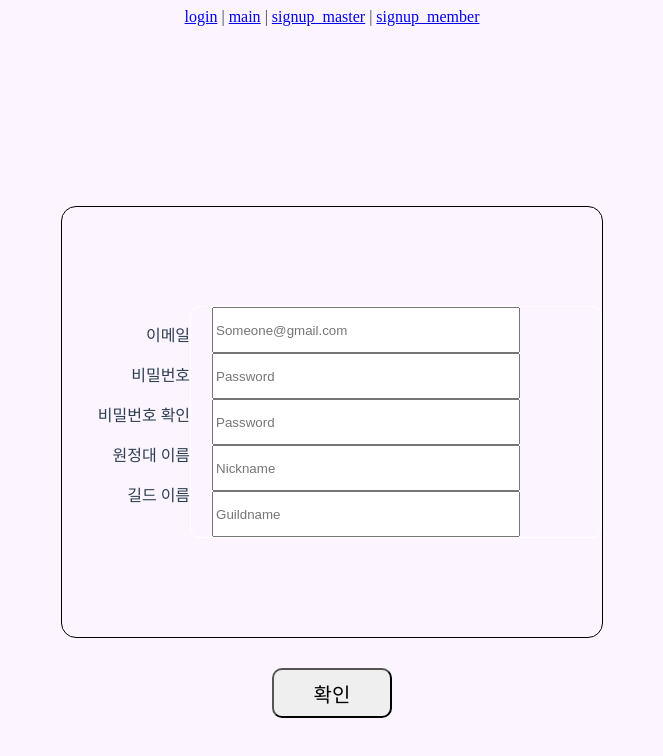
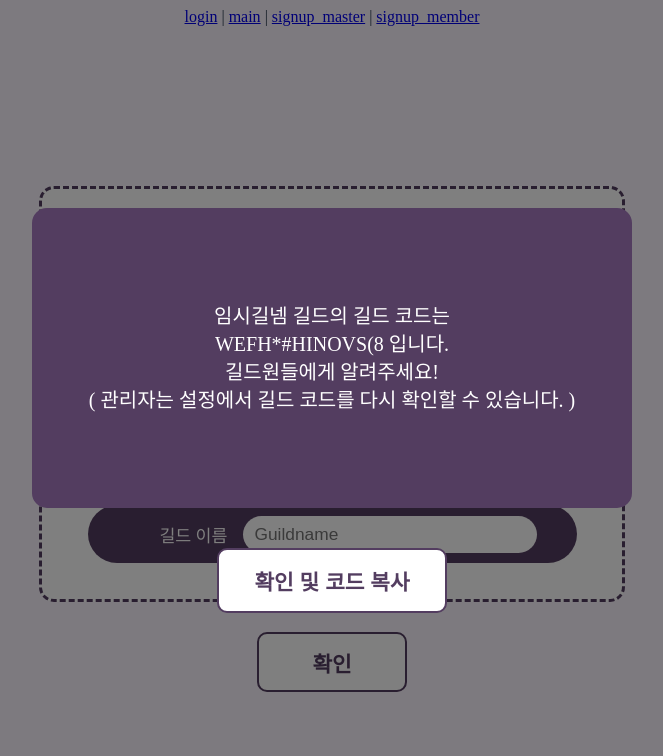
Before and after one commit to muguk04-4/lostArk_guildManager, a Vue app in the folder loagm/: page /signup_master in a window 1280 px wide. Shown: the top 756 px of the page, without its empty margins (308-971 px from the left). Built offline with nearby package versions, Linux system fonts and the light colour scheme.

Commit message:
sigh up page design almost complete

```diff
--- a/loagm/src/App.vue
+++ b/loagm/src/App.vue
@@ -13,6 +13,17 @@
 body {
   background-color: rgb(252, 245, 255);
 }
+input:focus{
+  outline: none;
+}
+/* 이거 왜 작동안하지? */
+/* button{
+  transition: background-color 0.15s, color 0.15s;
+}
+button:hover{
+  background-color: var(--container-bg-color);
+  color: white;
+} */
 
 #app {
   -webkit-font-smoothing: antialiased;
@@ -27,6 +38,6 @@ body {
 
 :root {
   --main-bg-color: brown;
-  --cotainer-bg-color: rgb(83, 61, 96);
+  --container-bg-color: rgb(83, 61, 96);
 }
 </style>
--- a/loagm/src/views/LoginView.vue
+++ b/loagm/src/views/LoginView.vue
@@ -54,7 +54,7 @@ export default {
   }
   .modal button{
     border-radius: 15px;
-    background-color: var(--cotainer-bg-color);
+    background-color: var(--container-bg-color);
     color: white;
     border: none;
     width: 300px;
@@ -79,7 +79,7 @@ export default {
   }
 
   .webname-layout {
-    background-color: var(--cotainer-bg-color);
+    background-color: var(--container-bg-color);
     color: white;
     border: none;
     border-radius: 15px;
@@ -92,7 +92,7 @@ export default {
   }
 
   .input-layout{
-    background-color: var(--cotainer-bg-color);
+    background-color: var(--container-bg-color);
     display: flex;
     align-items: center;
     justify-content: center;
@@ -123,12 +123,10 @@ export default {
     opacity: 55%;
   }
   .inputs div input{
-    font-size: 12pt;
+    width: 190px;
+    font-size: 13pt;
     margin-left: 5px;
     border: none;
-  }
-  .inputs div input:focus{
-    outline: none;
   }
   .inputs div:nth-child(2){
     margin-top: 12px;
@@ -137,7 +135,7 @@ export default {
     border: 1px solid white;
     border-radius: 10px;
     background-color: white;
-    color: var(--cotainer-bg-color);
+    color: var(--container-bg-color);
     font-weight: 800;
     font-size: 15pt;
     width: 60px;
@@ -151,7 +149,7 @@ export default {
     font-weight: 800;
     font-size: 13pt;
     border: 1px solid white;
-    background-color: var(--cotainer-bg-color);
+    background-color: var(--container-bg-color);
     color: white;
     border-radius: 10px;
     width: 150px;
--- a/loagm/src/views/MainView.vue
+++ b/loagm/src/views/MainView.vue
@@ -84,7 +84,7 @@
       <table>
         <!-- 원정대 들어갈 곳 -->
         <thead>
-          <tr>임시닉</tr>
+          <tr>{{ accountName }}</tr>
           <tr>직업</tr>
           <tr>템렙</tr>
           <tr>발탄</tr>
@@ -107,6 +107,7 @@ export default {
   data () {
     return {
       guildName: '임시길넴',
+      accountName: '임시길넴',
       helpBtn: false,
       menuBtn: false,
       isGuildMaster: false,
@@ -120,6 +121,6 @@ export default {
 <style scoped>
   div{
     color: var(--cotainer-bg-color);
-    font-size: 20pt;
+    font-size: 10pt;
   }
 </style>
--- a/loagm/src/views/SignUpMasterView.vue
+++ b/loagm/src/views/SignUpMasterView.vue
@@ -1,12 +1,9 @@
 <template>
   <!-- 가입 후 뜨는 길드코드 안내 모달창 -->
-  <div v-if="signUpSuccess == true">
+  <div class="modal" v-if="signUpSuccess == true">
     <div>
       <p>
-        {{ guildName }} 길드의 길드 코드는 <br>
-        {{ guildCode }} 입니다.<br>
-        길드원들에게 알려주세요! <br>
-        &#40; 관리자는 설정에서 길드 코드를 다시 확인할 수 있습니다. &#41;
+        {{ guildName }} 길드의 길드 코드는 <br>{{ guildCode }} 입니다.<br>길드원들에게 알려주세요! <br>&#40; 관리자는 설정에서 길드 코드를 다시 확인할 수 있습니다. &#41;
       </p>
     </div>
     <button>확인 및 코드 복사</button>
@@ -15,19 +12,20 @@
   <!-- 길드장 회원가입 화면 -->
   <div class="container">
     <div class="input-layout">
-      <div class="input-name">
-        <p>이메일</p>
-        <p>비밀번호</p>
-        <p>비밀번호 확인</p>
-        <p>원정대 이름</p>
-        <p>길드 이름</p>
+      <div>
+        <span>이메일</span><input type="email" placeholder="Someone@gmail.com">
       </div>
-      <div class="input-input">
-        <input type="email" placeholder="Someone@gmail.com">
-        <input type="text" placeholder="Password">
-        <input type="text" placeholder="Password">
-        <input type="text" placeholder="Nickname">
-        <input type="text" placeholder="Guildname">
+      <div>
+        <span>비밀번호</span><input type="text" placeholder="Password">
+      </div>
+      <div>
+        <span>비밀번호 확인</span><input type="text" placeholder="Password">
+      </div>
+      <div>
+        <span>원정대 이름</span><input type="text" placeholder="Nickname">
+      </div>
+      <div>
+        <span>길드 이름</span><input type="text" placeholder="Guildname">
       </div>
     </div>
     <button>확인</button>
@@ -40,7 +38,7 @@ export default {
     return {
       guildName: '임시길넴',
       guildCode: 'WEFH*#HINOVS(8',
-      signUpSuccess: false
+      signUpSuccess: true
     }
   }
 }
@@ -48,59 +46,94 @@ export default {
 
 <style scoped>
   /* 모달창 스타일 */
-  /* 본 페이지 스타일 */
-  .container{
-    margin-top: 180px;
-    background-color: var(--container-bg-color);
-  }
-  .input-layout{
-    width: 540px;
-    height: 430px;
-    display: flex;
-    align-items: center;
-    justify-content: center;
-    border: 1px solid black;
-    border-radius: 15px;
-  }
-  .input-name{
-    width: 300px;
-    height: auto;
+  .modal{
+    background-color: rgba(0, 0, 0, 0.5);
+    position: absolute;
+    top: 0;
+    left: 0;
+    width: 100%;
+    height: 100%;
     display: flex;
     flex-direction: column;
     align-items: center;
     justify-content: center;
-    text-align: right;
-    flex: 1;
   }
-  .input-name p{
+  .modal p{
+    border-radius: 15px;
+    background-color: var(--container-bg-color);
+    color: white;
+    border: none;
+    width: 600px;
+    height: 300px;
+    font-size: 15pt;
+    line-height: 140%;
     display: flex;
-    height: 40px;
-    margin: 0;
-    margin-left: auto;
-  }
-  .input-input{
-    border: 1px solid white;
-    border-radius: 10px;
-    width: 300px;
-    height: auto;
-    display: flex;
-    flex-direction: column;
     align-items: center;
     justify-content: center;
-    font-size: 14pt;
-    flex: 3.2;
   }
-  .input-input input{
-    width: 300px;
-    height: 40px;
+  .modal button{
+    background-color: white;
+    border: 2px solid var(--container-bg-color);
+    color: var(--container-bg-color);
+    margin-top: 20px;
+    border-radius: 10px;
+    width: 230px;
+    height: 65px;
+    font-size: 16pt;
+    font-weight: 700;
+  }
+
+  /* 본 페이지 스타일 */
+  .container{
+    margin-top: 160px;
+  }
+  .input-layout{
+    width: 580px;
+    height: 350px;
     display: flex;
-    margin-right: 60px;
+    align-items: center;
+    justify-content: center;
+    flex-direction: column;
+    border: 3px dashed var(--container-bg-color);
+    background-color: white;
+    border-radius: 15px;
+    padding-top: 30px;
+    padding-bottom: 30px;
+  }
+  .input-layout div{
+    flex: 1;
+    display: flex;
+    align-items: center;
+    justify-content: center;
+    gap: 15px;
+    margin: 6px;
+    background-color: var(--container-bg-color);
+    border-radius: 30px;
+  }
+  .input-layout div span{
+    width: 140px;
+    text-align: right;
+    font-size: 13pt;
+    color: white;
+  }
+  .input-layout div input{
+    width: 280px;
+    height: 35px;
+    padding-left: 12px;
+    margin-right: 40px;
+    font-size: 13pt;
+    border-radius: 20px;
+    border: none;
   }
   .container button{
+    background-color: white;
+    border: 2px solid var(--container-bg-color);
+    color: var(--container-bg-color);
     margin-top: 30px;
     border-radius: 10px;
-    width: 120px;
-    height: 50px;
-    font-size: 15pt;
+    width: 150px;
+    height: 60px;
+    font-size: 16pt;
+    font-weight: 700;
   }
 </style>
--- a/loagm/src/views/SignUpMemberView.vue
+++ b/loagm/src/views/SignUpMemberView.vue
@@ -10,13 +10,25 @@
     <button>확인</button>
   </div>
 
-  <!-- 길드장 회원가입 화면 -->
-  <div>
-    <p>이메일<input type="email" placeholder="someone@gmail.com"></p>
-    <p>비밀번호<input type="text" placeholder="password"></p>
-    <p>비밀번호 확인<input type="text" placeholder="password"></p>
-    <p>원정대 이름<input type="text" placeholder="Nickname"></p>
-    <p>길드 코드<input type="text" placeholder="guildcode"></p>
+  <!-- 길드원 회원가입 화면 -->
+  <div class="container">
+    <div class="input-layout">
+      <div>
+        <span>이메일</span><input type="email" placeholder="Someone@gmail.com">
+      </div>
+      <div>
+        <span>비밀번호</span><input type="text" placeholder="Password">
+      </div>
+      <div>
+        <span>비밀번호 확인</span><input type="text" placeholder="Password">
+      </div>
+      <div>
+        <span>원정대 이름</span><input type="text" placeholder="Nickname">
+      </div>
+      <div>
+        <span>길드 코드</span><input type="text" placeholder="Code">
+      </div>
+    </div>
     <button>확인</button>
   </div>
 </template>
@@ -31,6 +43,57 @@ export default {
 }
 </script>
 
-<style>
-
+<style scoped>
+  .container{
+    margin-top: 160px;
+  }
+  .input-layout{
+    width: 580px;
+    height: 350px;
+    display: flex;
+    align-items: center;
+    justify-content: center;
+    flex-direction: column;
+    border: 3px dashed var(--container-bg-color);
+    background-color: white;
+    border-radius: 15px;
+    padding-top: 30px;
+    padding-bottom: 30px;
+  }
+  .input-layout div{
+    flex: 1;
+    display: flex;
+    align-items: center;
+    justify-content: center;
+    gap: 15px;
+    margin: 6px;
+    background-color: var(--container-bg-color);
+    border-radius: 30px;
+  }
+  .input-layout div span{
+    width: 140px;
+    text-align: right;
+    font-size: 13pt;
+    color: white;
+  }
+  .input-layout div input{
+    width: 280px;
+    height: 35px;
+    padding-left: 12px;
+    margin-right: 40px;
+    font-size: 13pt;
+    border-radius: 20px;
+    border: none;
+  }
+  .container button{
+    background-color: white;
+    border: 2px solid var(--container-bg-color);
+    color: var(--container-bg-color);
+    margin-top: 30px;
+    border-radius: 10px;
+    width: 150px;
+    height: 60px;
+    font-size: 16pt;
+    font-weight: 700;
+  }
 </style>
```
